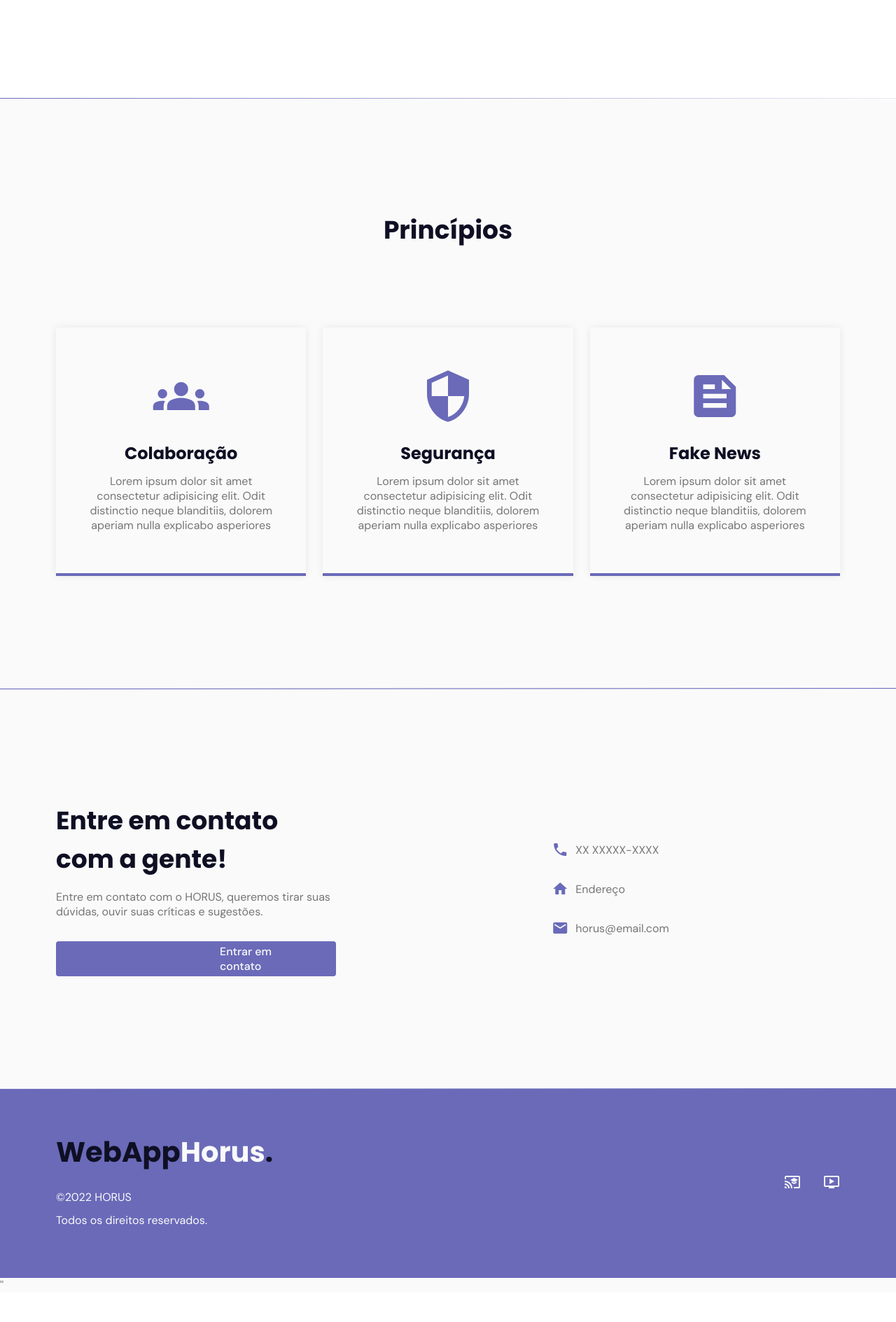
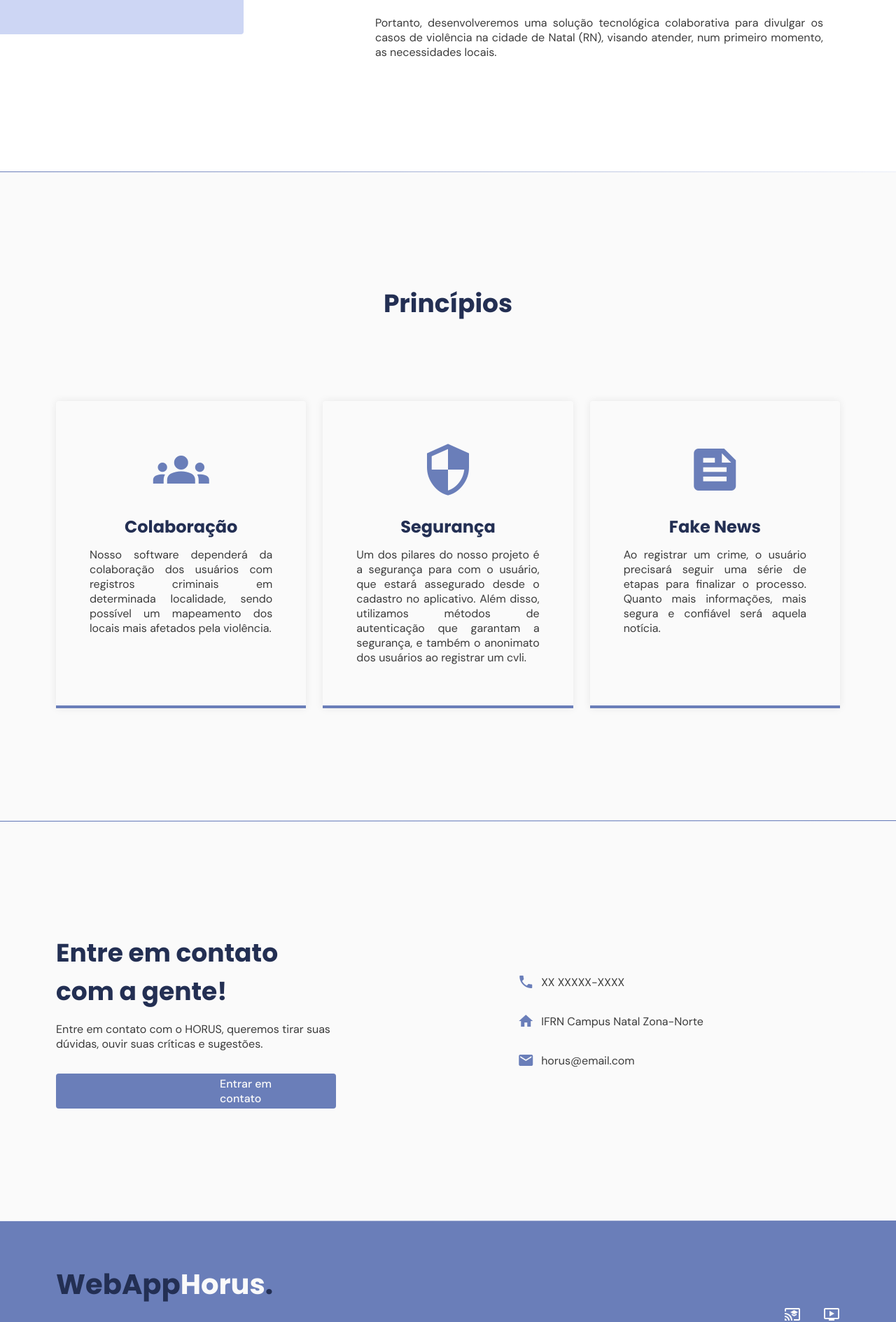
Before and after one commit to Neto14234/Horus_integrador, a Flask app: page / in a window 1280 px wide. Shown: the part 1235-3124 px from the top of the page at 70% size. Before the commit the page ends 3069 px from the top, so only its background shows below. Run offline with Flask 2, Linux system fonts and the light colour scheme.

Commit message:
Atualizações finais

```diff
--- a/app/static/css/style.css
+++ b/app/static/css/style.css
@@ -23,13 +23,13 @@
     --header-height: 4.5rem;
 
     /* colors */
-    --hue: 240;
+    --hue: 225;
     /* HSL color mode */
     --base-color: hsl(var(--hue) 36% 57%);
     --base-color-second: hsl(var(--hue) 65% 88%);
-    --base-color-alt: hsl(var(--hue) 57% 53%);
-    --title-color: hsl(var(--hue) 41% 10%);
-    --text-color: hsl(0 0% 46%);
+    --base-color-alt: hsl(var(--hue) 57% 23%);
+    --title-color: hsl(var(--hue) 41% 23%);
+    --text-color: hsl(0 0% 23%);
     --text-color-light: hsl(0 0% 98%);
     --body-color: hsl(0 0% 98%);
 
@@ -358,7 +358,9 @@
     border-radius: 0.25rem 0.25rem 0 0;
     text-align: center;
   }
-
+   #textos {
+     text-align: justify;
+   }
   .card i {
     display: block;
     margin-bottom: 1.5rem;
@@ -370,6 +372,7 @@
     font-size: 1.5rem;
     margin-bottom: 0.75rem;
   }
+
 
   /*====  TESTIMONIALS ============================ */
   #testimonials {
--- a/app/templates/home.html
+++ b/app/templates/home.html
@@ -68,25 +68,25 @@
           </div>
           <div class="text">
             <h2 class="title">Sobre nós</h2>
-            <p>
-              Lorem ipsum dolor sit amet consectetur, adipisicing elit.
-              Necessitatibus deleniti perferendis vel molestiae soluta, quaerat
-              beatae dicta ducimus praesentium architecto harum dolorum
-              distinctio illo earum assumenda itaque. Omnis, quam repellat.
+            <p id="textos">
+              No contexto da sociedade atual, em que é observado um aumento gradativo da violência nos centros urbanos,
+              este trabalho tem como objetivo desenvolver uma aplicação nativa, para plataformas IOS e Android,
+              capaz de auxiliar no processo de divulgação dos casos de violência intencional nos centros urbanos.
+              Isto ocorrerá através da participação ativa da população, com a denúncia dos casos criminosos.
+              Desta forma, espera-se gerar um conjunto de informações suficientes para situar os cidadãos,
+              bem como orientar gestores a respeito dos locais e horários de maior incidência de violência.
             </p>
             <br />
-            <p>
-              Lorem ipsum dolor sit amet consectetur adipisicing elit. Iure
-              illum ratione impedit quae eum quis adipisci asperiores, est
-              doloribus distinctio excepturi minima eius dolore! Perferendis
-              laborum illo aspernatur repellendus ipsum.
+            <p id="textos">
+              O pressuposto é de que isso implique em resultados significativos na eficiência de processos logísticos,
+              bem como na prevenção das ocorrências. Para tanto, o Horus foi planejado para gerar engajamento
+              entre os tipos de usuários, focando em sua usabilidade, experiência e na credibilidade
+              pelo combate às Fake News.
             </p>
             <br />
-            <p>
-              Lorem ipsum, dolor sit amet consectetur adipisicing elit. Sed
-              exercitationem, illum sapiente quasi hic iusto odio maiores esse
-              quaerat quis necessitatibus at odit, dolores dicta, officia ab
-              quos. Provident, quae.
+            <p id="textos">
+              Portanto, desenvolveremos uma solução tecnológica colaborativa para divulgar os casos de violência na cidade de Natal (RN),
+              visando atender, num primeiro momento, as necessidades locais.
             </p>
           </div>
         </div>
@@ -107,28 +107,29 @@
             <div class="card">
               <i class="material-icons">groups</i>
               <h3 class="title">Colaboração</h3>
-              <p>
-                Lorem ipsum dolor sit amet consectetur adipisicing elit. Odit
-                distinctio neque blanditiis, dolorem aperiam nulla explicabo
-                asperiores
+              <p id="textos">
+                Nosso software dependerá da colaboração dos usuários com
+                registros criminais em determinada localidade, sendo possível
+                um mapeamento dos locais mais afetados pela violência.
               </p>
             </div>
             <div class="card">
               <i class="material-icons">security</i>
               <h3 class="title">Segurança</h3>
-              <p>
-                Lorem ipsum dolor sit amet consectetur adipisicing elit. Odit
-                distinctio neque blanditiis, dolorem aperiam nulla explicabo
-                asperiores
+              <p id="textos">
+                Um dos pilares do nosso projeto é a segurança para com o usuário,
+                que estará assegurado desde o cadastro no aplicativo. Além disso,
+                utilizamos métodos de autenticação que garantam a segurança, e também
+                o anonimato dos usuários ao registrar um cvli.
               </p>
             </div>
             <div class="card">
               <i class="material-icons">feed</i>
               <h3 class="title">Fake News</h3>
-              <p>
-                Lorem ipsum dolor sit amet consectetur adipisicing elit. Odit
-                distinctio neque blanditiis, dolorem aperiam nulla explicabo
-                asperiores
+              <p id="textos">
+                Ao registrar um crime, o usuário precisará seguir uma série de etapas
+                para finalizar o processo. Quanto mais informações, mais segura e confiável
+                será aquela notícia.
               </p>
             </div>
           </div>
@@ -166,7 +167,7 @@
           <div class="links">
             <ul class="grid">
               <li><i class="material-icons">phone</i> XX XXXXX-XXXX</li>
-              <li><i class="material-icons">home</i>Endereço</li>
+              <li><i class="material-icons">home</i>IFRN Campus Natal Zona-Norte</li>
               <li><i class="material-icons">email</i> horus@email.com</li>
             </ul>
           </div>
```
